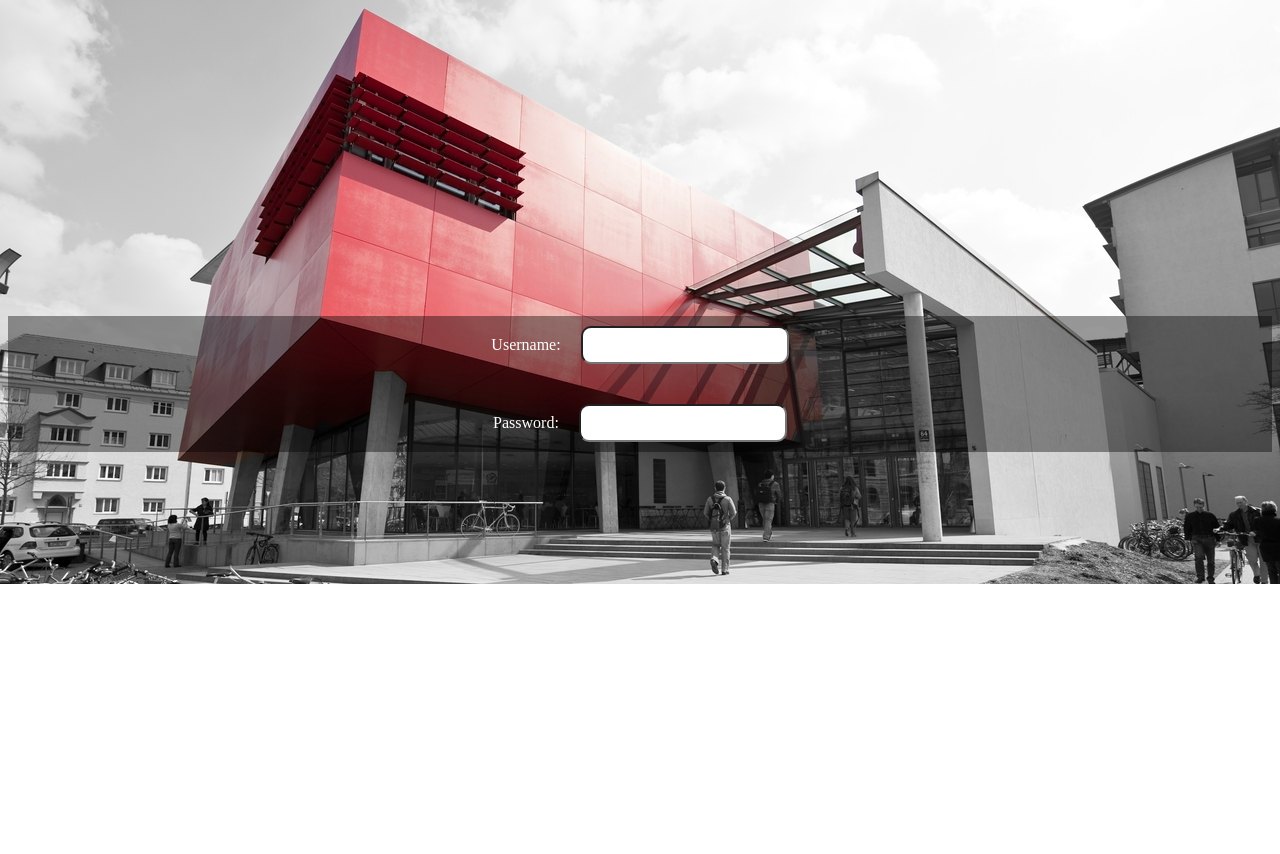
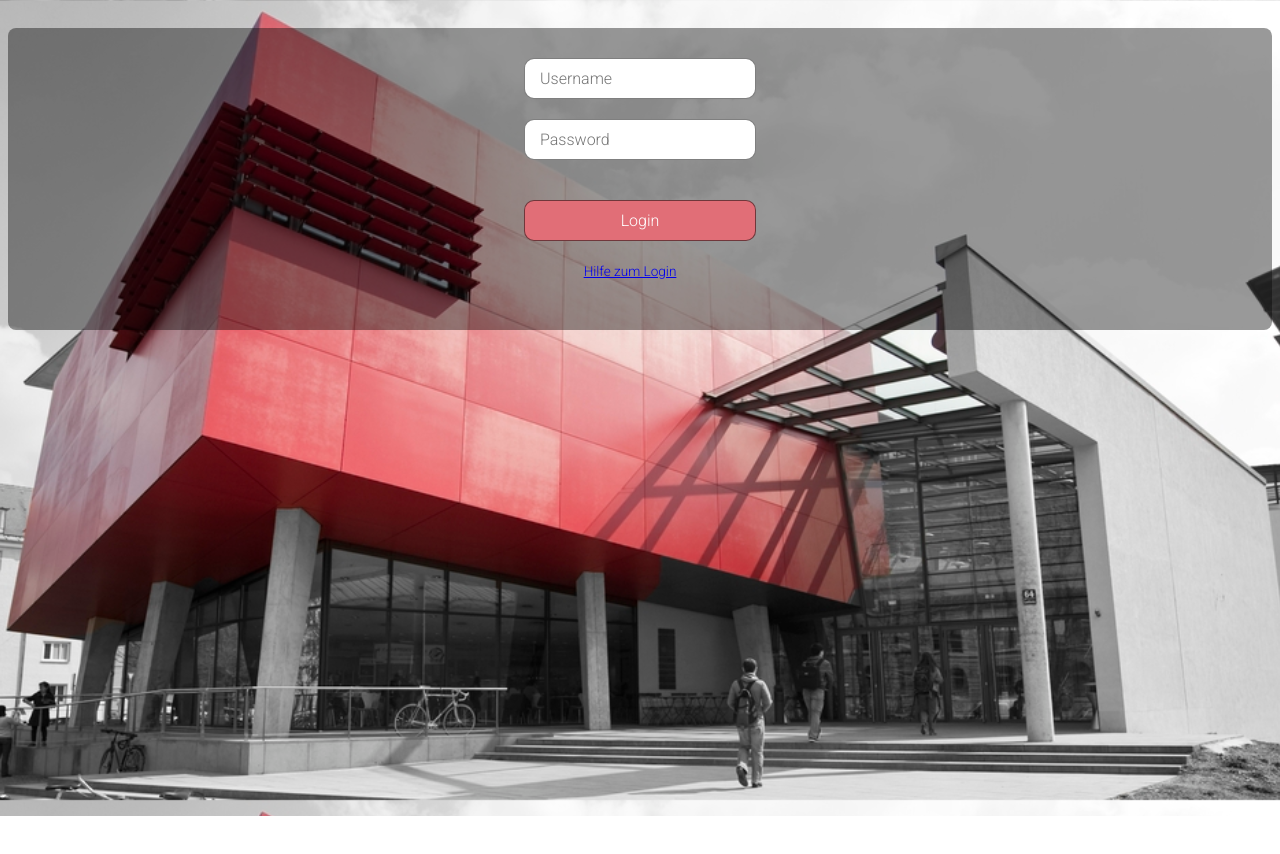
Before and after one commit to mobileappdevhm/dev-team-5-webapp, an Angular app in the folder CiE/: page /login in a window 1280 px wide. Shown: the top 854 px of the page. After the commit the page ends 816 px from the top, so only its background shows below. Built offline with nearby package versions, Linux system fonts and the light colour scheme.

Commit message:
TASK: added login page and styled it TASK: added help for login

```diff
--- a/CiE/src/app/app.component.css
+++ b/CiE/src/app/app.component.css
@@ -0,0 +1,9 @@
+.content {
+  background-color: rgba(0,0,0,0.4);
+  padding: 30px 0;
+  top: 20px;
+  position: relative;
+  color: #eee;
+  padding: 30px;
+  border-radius: 8px;
+}
--- a/CiE/src/app/app.component.html
+++ b/CiE/src/app/app.component.html
@@ -1,2 +1,5 @@
 <!--The content below is only a placeholder and can be replaced.-->
-<router-outlet></router-outlet>
+
+<div class="content">
+  <router-outlet></router-outlet>
+</div>
--- a/CiE/src/app/app.module.ts
+++ b/CiE/src/app/app.module.ts
@@ -5,16 +5,26 @@ import { RouterModule, Routes } from '@angular/router';
 import { AppComponent } from './app.component';
 import { PageNotFoundComponent } from './page-not-found/page-not-found.component';
 import { LoginComponent } from './components/login/login.component';
+import { LoginHelpComponent } from './components/login-help/login-help.component';
 
+
+
+//neue Seite
 const appRoutes: Routes = [
   {
     path: 'login',
     component: LoginComponent,
     data: { title: 'Login' }
   },
+  {
+    path: 'login/help',
+    component: LoginHelpComponent,
+    data: { title: 'Hilfe zum Login' }
+  },
   { path: '',
     redirectTo: '/login',
     pathMatch: 'full'
+
   },
   { path: '**', component: PageNotFoundComponent }
 ];
@@ -23,7 +33,8 @@ const appRoutes: Routes = [
   declarations: [
     AppComponent,
     PageNotFoundComponent,
-    LoginComponent
+    LoginComponent,
+    LoginHelpComponent
   ],
   imports: [
     RouterModule.forRoot(
--- /dev/null
+++ b/CiE/src/app/components/login-help/login-help.component.html
@@ -0,0 +1,5 @@
+<h1>Hilfe zum Login</h1>
+
+<p>
+  login-help works!
+</p>
--- /dev/null
+++ b/CiE/src/app/components/login-help/login-help.component.ts
@@ -0,0 +1,15 @@
+import { Component, OnInit } from '@angular/core';
+
+@Component({
+  selector: 'app-login-help',
+  templateUrl: './login-help.component.html',
+  styleUrls: ['./login-help.component.css']
+})
+export class LoginHelpComponent implements OnInit {
+
+  constructor() { }
+
+  ngOnInit() {
+  }
+
+}
--- a/CiE/src/app/components/login/login.component.css
+++ b/CiE/src/app/components/login/login.component.css
@@ -1,14 +1,16 @@
 .login {
   width: 100%;
   text-align: center;
-  margin-top: 25%;
-  border-radius: 10px;
+  border-radius: 50px;
+  position: relative;
 }
 
 .login input {
-  width: 200px;
+  min-width: 200px;
   border-radius: 10px;
-  height: 32px;
+  font-size: 16px;
+  padding: 10px 15px;
+  border: 1px solid rgba(0,0,0,0.5);
 }
 
 .login  span {
@@ -17,11 +19,36 @@
 }
 
 .input-element {
-  margin: 20px;
-  padding: 10px;
   color: #fff;
+  margin-bottom: 20px;
 }
 
-.input-group {
-  background-color: rgba(0,0,0,0.4);
+.btn {
+  border: none;
+  color: #fff;
+  padding: 12px;
+  width: 200px;
+  margin: 20px 0px;
+  font-size: 16px;
+  cursor: pointer;
+  display: inline-block;
 }
+
+.btn__login {
+  text-align: center;
+  background-color: #e16e77;
+}
+
+.btn__blue {
+  text-align: center;
+  background-color: #0009e1;
+}
+
+/* On mouse-over */
+.btn:hover {
+  background: #eee;
+  color: #333;
+}
+.login {
+  color: white;
+}
--- a/CiE/src/app/components/login/login.component.html
+++ b/CiE/src/app/components/login/login.component.html
@@ -1,12 +1,20 @@
 <div class="login">
   <div class="input-group">
     <div class="input-element">
-      <span>Username:</span> <input type="text">
+      <span class="sr-only">Username</span> <input type="text" placeholder="Username">
     </div>
     <div class="input-element">
-      <span>Password:</span> <input type="password">
+      <span class="sr-only">Password</span> <input type="password" placeholder="Password">
+
     </div>
-
+    <div>
+      <div class="input-element">
+        <input class="btn btn__login" value="Login">
+        <div>
+          <span class="help small"><a routerLink="/login/help">Hilfe zum Login</a></span>
+        </div>
+      </div>
+    </div>
 
   </div>
 
--- a/CiE/src/styles.css
+++ b/CiE/src/styles.css
@@ -1,9 +1,21 @@
 /* You can add global styles to this file, and also import other style files */
 
+@import url('https://fonts.googleapis.com/css?family=Roboto:300');
+
+* {
+  font-family: 'Roboto', sans-serif;
+}
 
 body {
   height: 100vh;
+  background: url('assets/images/HM-Muenchen.jpg') no-repeat center fixed; /* background picture red square */
   background-size: cover;
-  background: url('assets/images/HM-Muenchen.jpg') no-repeat ;
-  background-size: auto;
 }
+
+.sr-only {
+  display: none;
+}
+
+.small {
+  font-size: 85%;
+}
```
Also changed, not shown: CiE/src/app/components/login-help/login-help.component.css (added), 1 other file (tests, documents, lock files or other folders).
